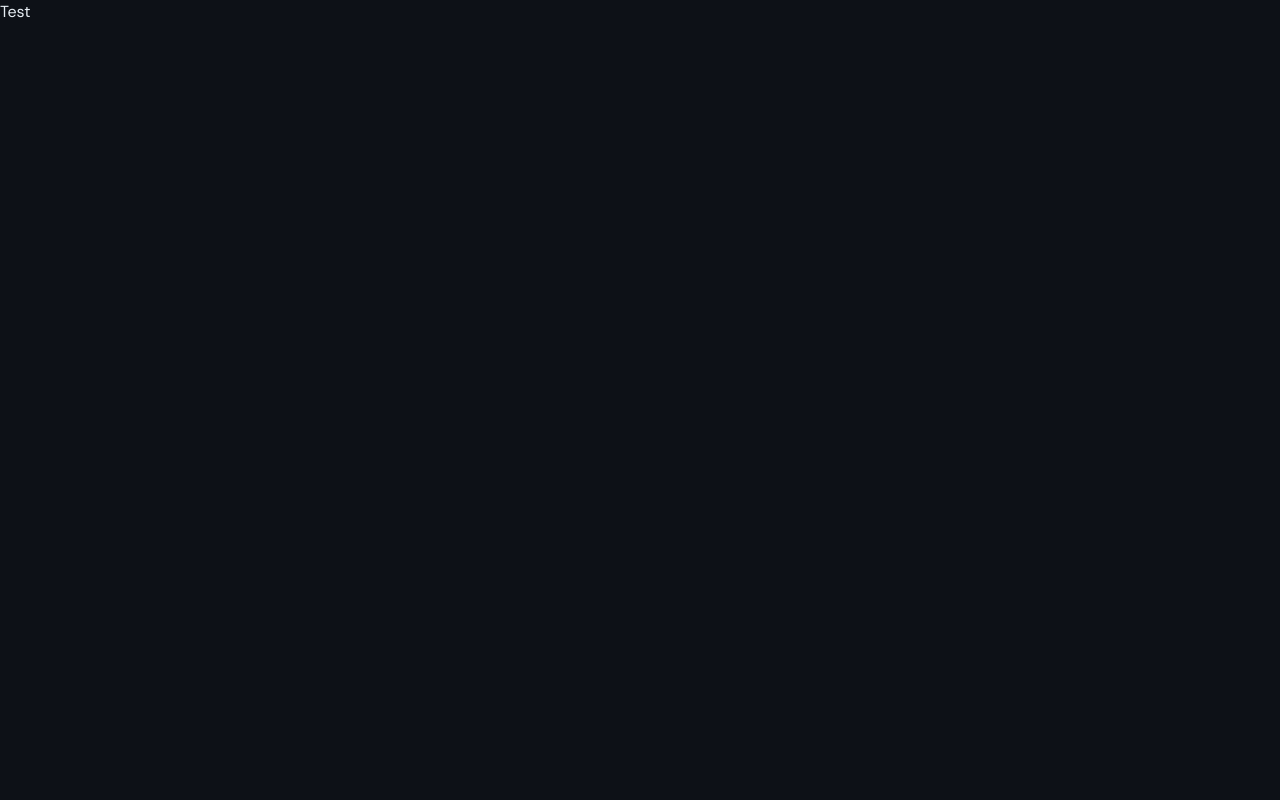
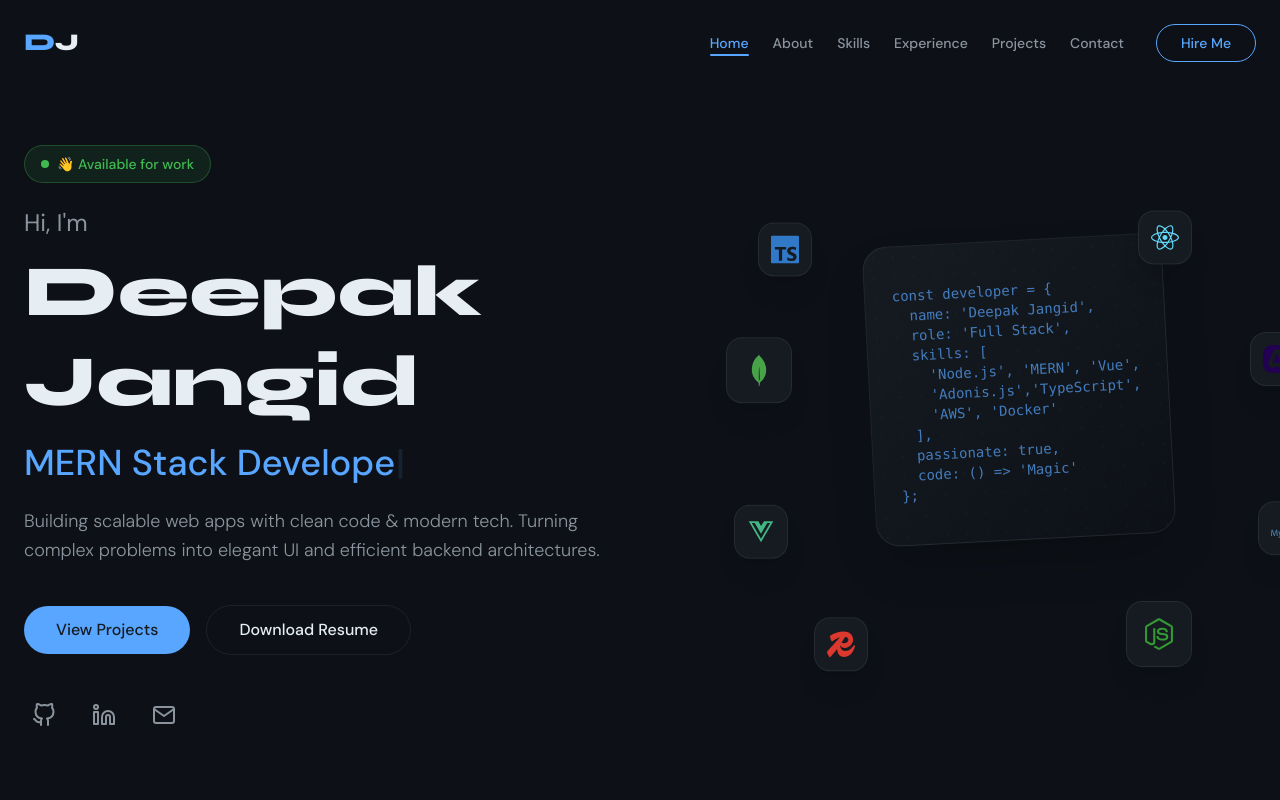
Before and after one commit to ideepakjangid/portfolio, a Next.js app: page / in a window 1280 px wide. Shown: the top 800 px of the page. Built offline with nearby package versions, Linux system fonts and the light colour scheme.

Commit message:
Revert "feat: replace main page content with temporary test placeholder"
This reverts commit 34bc367b8299a2509cdc07ee132f3c773e35c832.

```diff
--- a/app/page.tsx
+++ b/app/page.tsx
@@ -10,17 +10,14 @@ import Footer from "@/components/Footer";
 export default function Home() {
   return (
     <main className="flex min-h-screen flex-col bg-background text-text-main font-dm-sans">
-      {/* <Navbar />
+      <Navbar />
       <Hero />
       <About />
       <Skills />
       <Experience />
       <Projects />
       <Contact />
-      <Footer /> */}
-      <div>
-        Test
-      </div>
+      <Footer />
     </main>
   );
 }
```
